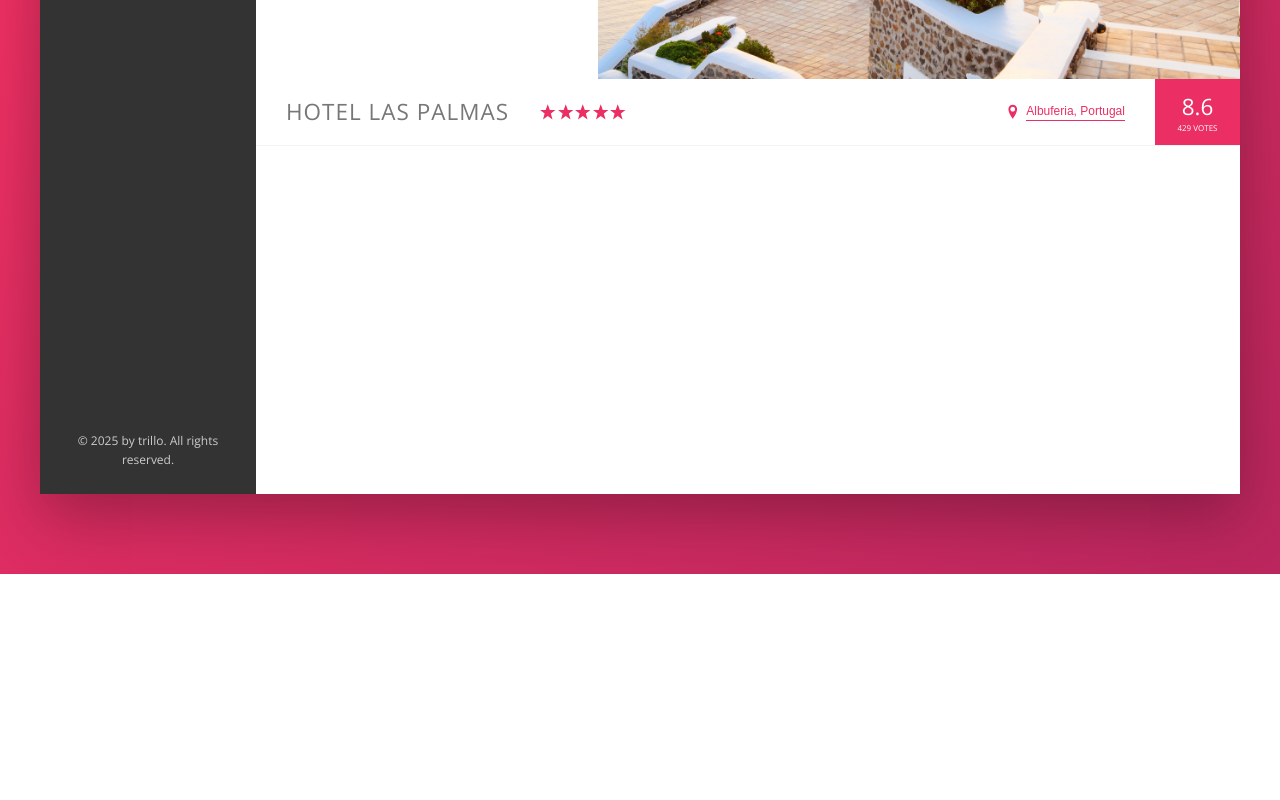
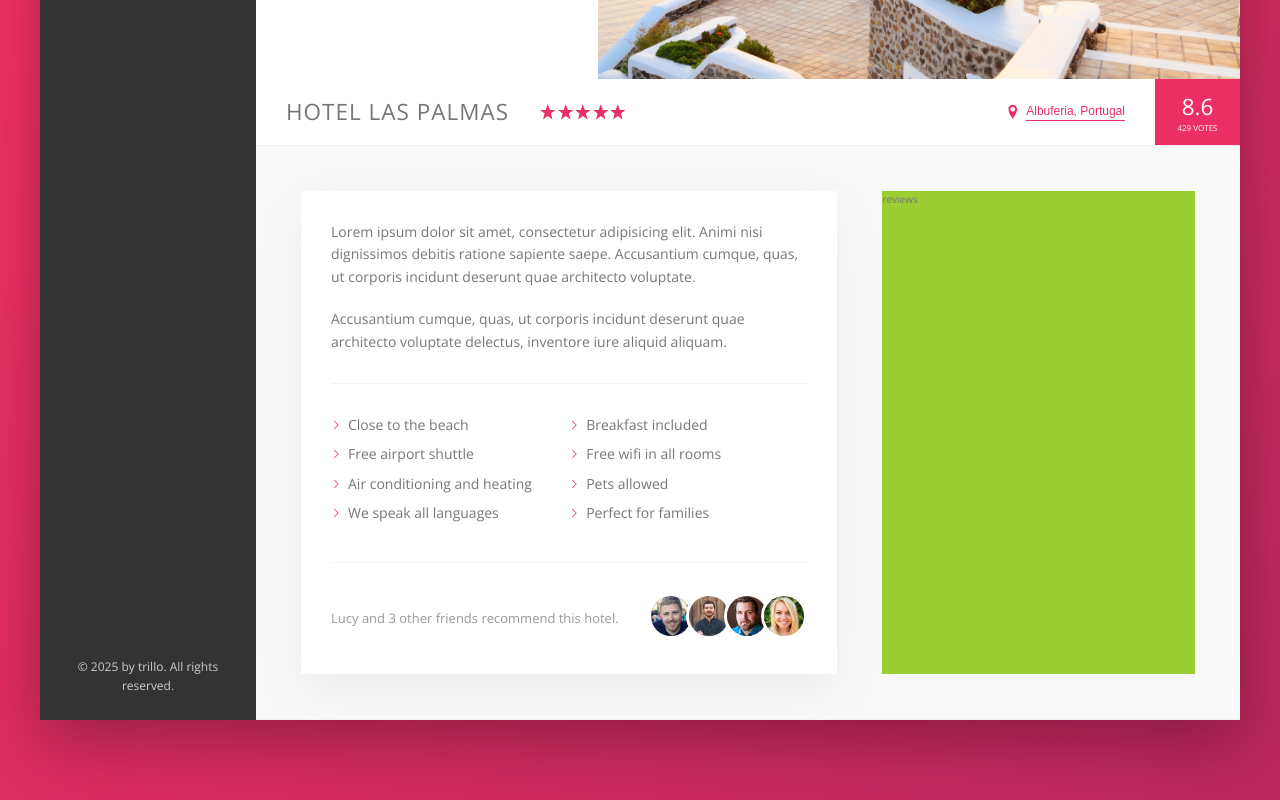
Before and after one commit to codeslash21/Trillo, a website: page index.html in a window 1280 px wide. Shown: the part 456-1256 px from the top of the page. Before the commit the page ends 1030 px from the top, so only its background shows below. Drawn offline with nearby package versions, Linux system fonts and the light colour scheme.

Commit message:
Feat: added description section.

```diff
--- a/index.html
+++ b/index.html
@@ -147,6 +147,59 @@
               <div class="overview__rating-count">429 votes</div>
             </div>
           </div>
+
+          <div class="details">
+            <div class="description">
+              <p class="paragraph">
+                Lorem ipsum dolor sit amet, consectetur adipisicing elit. Animi
+                nisi dignissimos debitis ratione sapiente saepe. Accusantium
+                cumque, quas, ut corporis incidunt deserunt quae architecto
+                voluptate.
+              </p>
+              <p class="paragraph">
+                Accusantium cumque, quas, ut corporis incidunt deserunt quae
+                architecto voluptate delectus, inventore iure aliquid aliquam.
+              </p>
+              <ul class="list">
+                <li class="list__item">Close to the beach</li>
+                <li class="list__item">Breakfast included</li>
+                <li class="list__item">Free airport shuttle</li>
+                <li class="list__item">Free wifi in all rooms</li>
+                <li class="list__item">Air conditioning and heating</li>
+                <li class="list__item">Pets allowed</li>
+                <li class="list__item">We speak all languages</li>
+                <li class="list__item">Perfect for families</li>
+              </ul>
+              <div class="recommend">
+                <p class="recommend__count">
+                  Lucy and 3 other friends recommend this hotel.
+                </p>
+                <div class="recommend__friends">
+                  <img
+                    src="img/user-3.jpg"
+                    alt="Friend 1"
+                    class="recommend__photo"
+                  />
+                  <img
+                    src="img/user-4.jpg"
+                    alt="Friend 2"
+                    class="recommend__photo"
+                  />
+                  <img
+                    src="img/user-5.jpg"
+                    alt="Friend 3"
+                    class="recommend__photo"
+                  />
+                  <img
+                    src="img/user-6.jpg"
+                    alt="Friend 4"
+                    class="recommend__photo"
+                  />
+                </div>
+              </div>
+            </div>
+            <div class="user-reviews">reviews</div>
+          </div>
         </main>
       </div>
     </div>
--- a/sass/_base.scss
+++ b/sass/_base.scss
@@ -30,6 +30,8 @@ Grey dark 3: #999
   --color-grey-dark-3: #999;
 
   --shadow-dark: 0 2rem 6rem rgba(0, 0, 0, 0.3);
+  --shadow-light: 0 2rem 5rem rgba(0, 0, 0, 0.06);
+  --line: 1px solid var(--color-grey-light-2);
 }
 * {
   margin: 0;
--- a/sass/_components.scss
+++ b/sass/_components.scss
@@ -178,7 +178,7 @@
 .overview {
   display: flex;
   align-items: center;
-  border-bottom: 1px solid var(--color-grey-light-2);
+  border-bottom: var(--line);
 
   &__heading {
     font-size: 2.25rem;
@@ -264,3 +264,68 @@
     box-shadow: none;
   }
 }
+
+// PARAGRAPH
+.paragraph:not(:last-of-type) {
+  margin-bottom: 2rem;
+}
+
+// LIST
+.list {
+  list-style: none;
+  margin: 3rem 0;
+  padding: 3rem 0;
+  border-top: var(--line);
+  border-bottom: var(--line);
+
+  display: flex;
+  flex-wrap: wrap;
+
+  &__item {
+    flex: 0 0 50%;
+    margin-bottom: 0.7rem;
+  }
+
+  &__item::before {
+    content: "";
+    display: inline-block;
+    height: 1rem;
+    width: 1rem;
+    margin-right: 0.7rem;
+
+    // older browser
+    // background-image: url(../img/chevron-thin-right.svg);
+    // background-size: cover;
+
+    // newer browser - masks
+    background-color: var(--color-primary);
+    mask-image: url(../img/chevron-thin-right.svg);
+    -webkit-mask-image: url(../img/chevron-thin-right.svg);
+    mask-size: cover;
+    -webkit-mask-size: cover;
+  }
+}
+// RECOMMEND
+.recommend {
+  font-size: 1.3rem;
+  color: var(--color-grey-dark-3);
+
+  display: flex;
+  align-items: center;
+
+  &__count {
+    margin-right: auto;
+  }
+  &__friends {
+  }
+  &__photo {
+    box-sizing: content-box;
+    height: 4rem;
+    width: 4rem;
+    border-radius: 50%;
+    border: 3px solid #fff;
+    &:not(:last-child) {
+      margin-right: -1.15rem;
+    }
+  }
+}
--- a/sass/_layout.scss
+++ b/sass/_layout.scss
@@ -9,7 +9,7 @@
   font-size: 1.4rem;
   height: 7rem;
   background-color: #fff;
-  border-bottom: 1px solid var(--color-grey-light-2);
+  border-bottom: var(--line);
   display: flex;
   justify-content: space-between;
   align-items: center;
@@ -27,5 +27,23 @@
 .hotel-view {
   background-color: #fff;
   flex: 1;
-  height: 80rem;
 }
+
+.details {
+  display: flex;
+  padding: 4.5rem;
+  background-color: var(--color-grey-light-1);
+  border-bottom: var(--line);
+}
+.description {
+  font-size: 1.4rem;
+  background-color: #fff;
+  box-shadow: var(--shadow-light);
+  padding: 3rem;
+  flex: 0 0 60%;
+  margin-right: 4.5rem;
+}
+.user-reviews {
+  background-color: yellowgreen;
+  flex: 1;
+}
```
Also changed, not shown: css/style.css, 1 other file.
